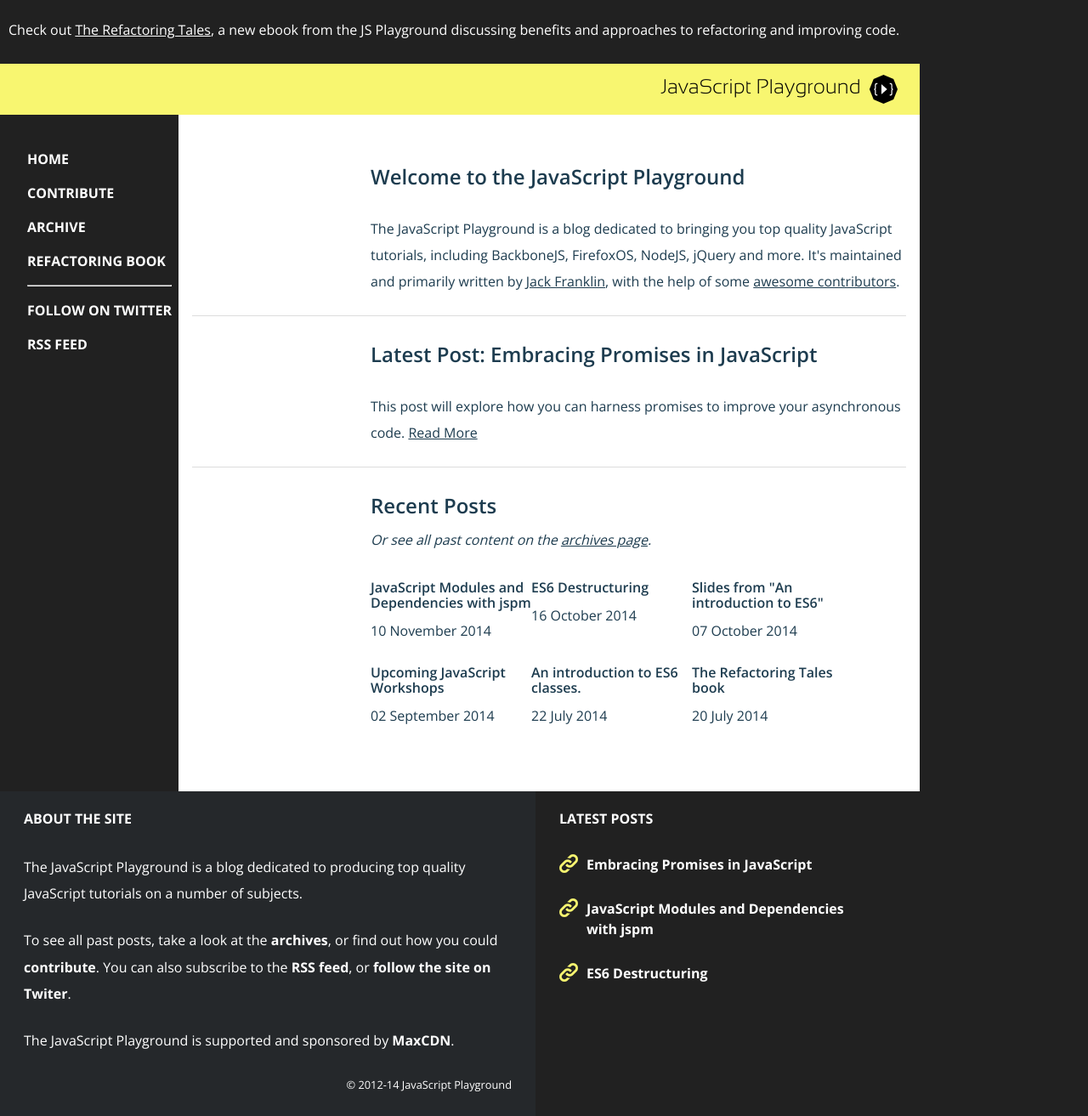
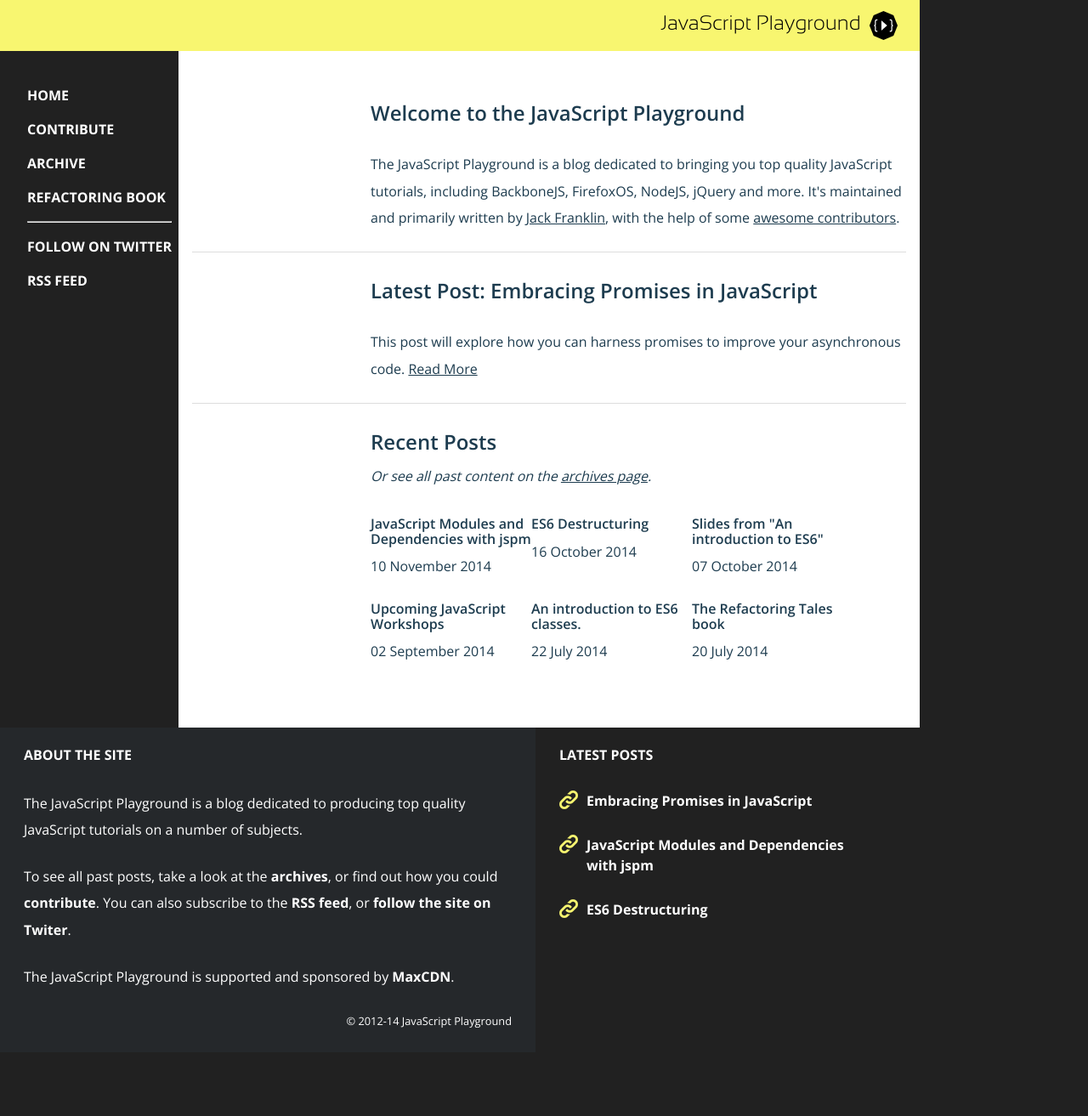
Before and after one commit to jackfranklin/javascriptplayground.com, a Jekyll site: the page built from index.html, in a window 1280 px wide. Shown: the whole page at 85% size. Built offline with Jekyll 4.4.1, drawn with Linux system fonts in a browser that asks for light colours; nearby versions of some CDN libraries; Markdown is read by kramdown in place of the engine named in the settings; a script that is not in the unit is left out; after the commit the page ends 1238 px from its top, so only the background shows below that.

Commit message:
no more banner

```diff
--- a/_layouts/default.html
+++ b/_layouts/default.html
@@ -14,9 +14,6 @@
     <link href="/css/styles.css" rel="stylesheet" />
   </head>
   <body>
-    <div class="notification">
-      <p>Check out <a href="/the-refactoring-tales/">The Refactoring Tales</a>, a new ebook from the JS Playground discussing benefits and approaches to refactoring and improving code.</p>
-    </div>
     <header class="site-header clearfix" role="banner">
       <a href="#" class="menu-icon"><img src="/img/menu.png" /></a>
       <h1 class="brand-name"><a href="/">JavaScript Playground</a></h1>
```
